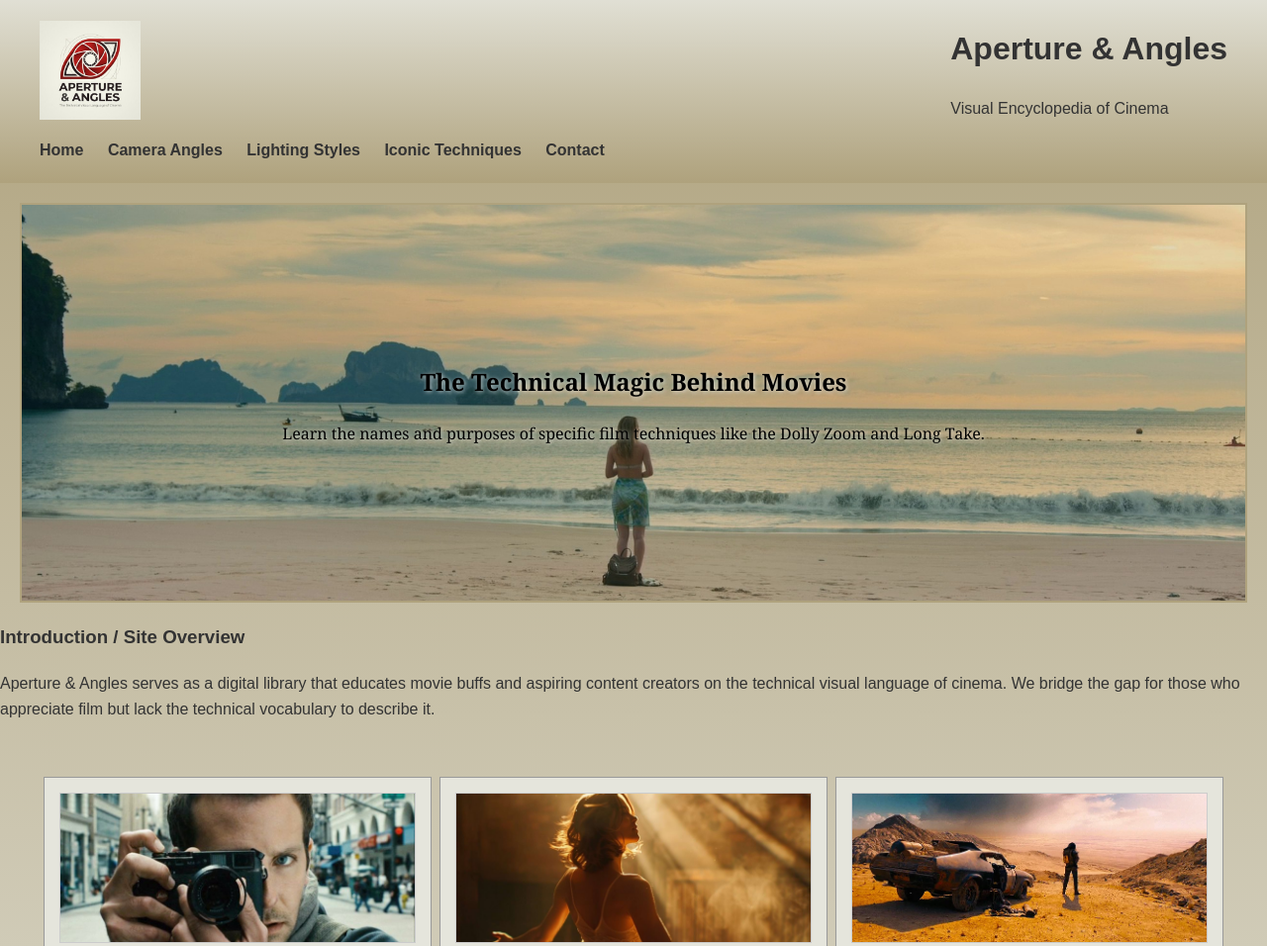
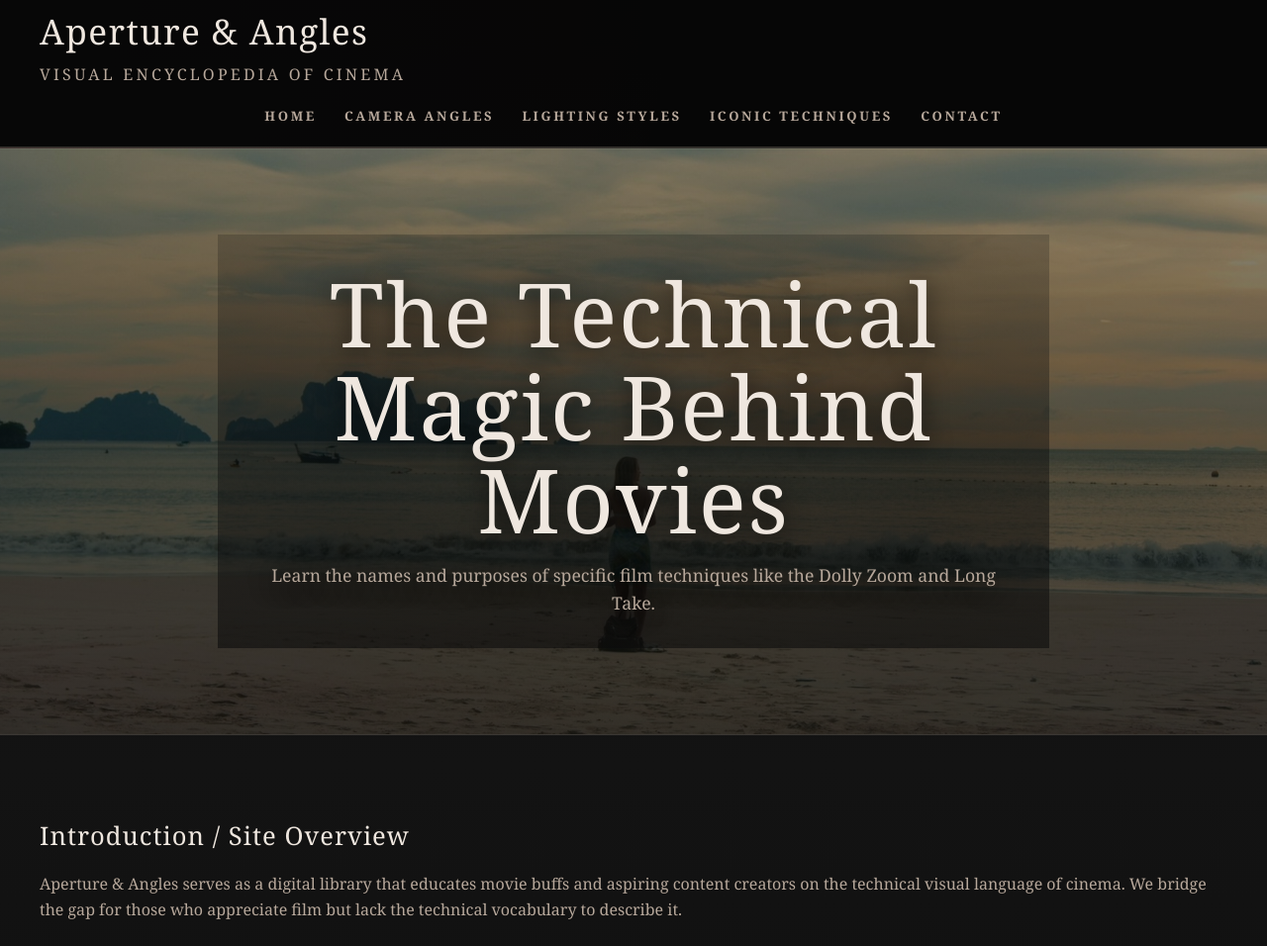
Before and after one commit to Swatx20/jiphill2, a plain HTML site: page index.html in a window 1280 px wide. Shown: the part 17-973 px from the top of the page at 99% size. Drawn offline with Linux system fonts and the light colour scheme.

Commit message:
Add files via upload
version 2

```diff
--- a/index.html
+++ b/index.html
@@ -12,7 +12,6 @@
 
     <header>
         <div class="header-content">
-            <div class="logo">LOGO</div>
             <div class="title-block">
                 <h1>Aperture & Angles</h1>
                 <p>Visual Encyclopedia of Cinema</p>
--- a/style.css
+++ b/style.css
@@ -1,27 +1,57 @@
 
+:root {
+    --bg-main: #0a0a0a;
+    --bg-panel: #111111;
+    --bg-card: #161616;
+    --text-main: #efe7df;
+    --text-muted: #b7a89b;
+    --accent: #8f2132;
+    --accent-soft: #c4b4a5;
+    --border: rgba(196, 180, 165, 0.22);
+    --shadow: rgba(0, 0, 0, 0.45);
+}
 
 body {
-    background: linear-gradient(to bottom, #afa27d, #E5E5DC);
-    color: #333;
-    font-family: Arial, Helvetica, sans-serif;
+    background:
+        radial-gradient(circle at top left, rgba(143, 33, 50, 0.16), transparent 30%),
+        linear-gradient(to bottom, #0a0a0a, #131313 42%, #0b0b0b);
+    color: var(--text-main);
+    font-family: Georgia, 'Times New Roman', serif;
     margin: 0;
     padding: 0;
     line-height: 1.6;
 }
 
 header {
+    border-bottom: 1px solid var(--border);
+    padding: 20px 32px;
+    background: rgba(7, 7, 7, 0.96);
+}
 
-    border-bottom: 1px solid #afa27d;
-    padding: 20px;
-    background: linear-gradient(to bottom, #E5E5DC, #afa27d);
-
+.hero-overlay {
+    max-width: 760px;
+    padding: 32px 40px;
+    background: linear-gradient(to bottom, rgba(10, 10, 10, 0.2), rgba(10, 10, 10, 0.58));
 }
 
 .hero-overlay h2,
 .hero-overlay p {
-    font-family: 'Georgia', serif;
-    color: #000000;
-    text-shadow: 1px 1px 4px rgba(255, 255, 255, 0.7);
+    color: var(--text-main);
+    text-shadow: 0 4px 24px rgba(0, 0, 0, 0.7);
+}
+
+.hero-overlay h2 {
+    font-size: clamp(2.8rem, 7vw, 5.6rem);
+    font-weight: 400;
+    letter-spacing: 0.02em;
+    line-height: 1.05;
+    margin: 0 0 16px;
+}
+
+.hero-overlay p {
+    color: var(--text-muted);
+    font-size: 1.1rem;
+    margin: 0;
 }
 
 .header-content {
@@ -32,31 +62,46 @@ header {
     margin: auto;
 }
 
-.logo {
-    background-image: url('apaturelogo.png');
-    background-size: contain;
-    background-position: left center;
-    background-repeat: no-repeat;
-    width: 300px;
-    height: 100px;
-    text-indent: -9999px;
+
+.title-block h1 {
+    color: var(--text-main);
+    font-size: 2.2rem;
+    font-weight: 400;
+    letter-spacing: 0.04em;
+    margin: 0;
+}
+
+.title-block p {
+    color: var(--text-muted);
+    letter-spacing: 0.2em;
+    margin: 4px 0 0;
+    text-transform: uppercase;
+}
+
+nav {
+    display: flex;
+    justify-content: center;
+    gap: 28px;
+    padding-top: 18px;
 }
 
 nav a {
-    margin-left: 20px;
     text-decoration: none;
-    color: #333;
-    font-weight: bold;
+    color: var(--text-muted);
+    font-size: 0.82rem;
+    font-weight: 600;
+    letter-spacing: 0.2em;
+    text-transform: uppercase;
 }
 
 nav a:hover {
-    color: #e68a0a;
+    color: var(--accent);
 }
 
 /* Hero Section */
 #hero {
-    height: 400px;
-    background-image: url('hero.jpg');
+    min-height: 74vh;
+    background-image: linear-gradient(rgba(7, 7, 7, 0.38), rgba(7, 7, 7, 0.72)), url('hero.jpg');
     background-size: cover;
     background-position: center;
     background-repeat: no-repeat;
@@ -64,25 +109,63 @@ nav a:hover {
     align-items: center;
     justify-content: center;
     text-align: center;
-    border: 2px solid #afa27d;
-    margin: 20px;
+    border-top: 1px solid var(--border);
+    border-bottom: 1px solid var(--border);
+    margin: 0;
 }
 
+
+#intro,
+#features,
+#cta,
+footer {
+    max-width: 1200px;
+    margin-left: auto;
+    margin-right: auto;
+}
+
+#intro {
+    padding: 56px 24px 24px;
+}
+
+#intro h3,
+#cta h3 {
+    color: var(--text-main);
+    font-size: 1.6rem;
+    font-weight: 400;
+    letter-spacing: 0.04em;
+    margin-bottom: 12px;
+}
+
+#intro p,
+.card p,
+#cta p,
+footer p {
+    color: var(--text-muted);
+}
 
 #features {
     display: flex;
     justify-content: space-around;
-    padding: 40px 20px;
-    max-width: 1200px;
-    margin: auto;
+    gap: 24px;
+    padding: 32px 24px 56px;
 }
 
 .card {
     width: 30%;
-    border: 1px solid #999;
+    border: 1px solid var(--border);
     padding: 15px;
-    background-color: #E5E5DC;
+    background: linear-gradient(to bottom, rgba(255, 255, 255, 0.02), rgba(255, 255, 255, 0.04));
+    box-shadow: 0 18px 40px var(--shadow);
     text-align: left;
+}
+
+.card h4,
+.card h4 a {
+    color: var(--text-main);
+    font-size: 1.15rem;
+    font-weight: 400;
+    text-decoration: none;
 }
 
 .placeholder-img1 {
@@ -91,11 +174,11 @@ nav a:hover {
     background-position: center;
     background-repeat: no-repeat;
     height: 150px;
-    background-color: #E5E5DC;
+    background-color: var(--bg-card);
     display: flex;
     align-items: center;
     justify-content: center;
-    border: 1px solid #ccc;
+    border: 1px solid var(--border);
     margin-bottom: 10px;
 }
 
@@ -107,11 +190,11 @@ nav a:hover {
     background-position: center;
     background-repeat: no-repeat;
     height: 150px;
-    background-color: #E5E5DC;
+    background-color: var(--bg-card);
     display: flex;
     align-items: center;
     justify-content: center;
-    border: 1px solid #ccc;
+    border: 1px solid var(--border);
     margin-bottom: 10px;
 }
 
@@ -121,34 +204,75 @@ nav a:hover {
     background-position: center;
     background-repeat: no-repeat;
     height: 150px;
-    background-color: #E5E5DC;
+    background-color: var(--bg-card);
     display: flex;
     align-items: center;
     justify-content: center;
-    border: 1px solid #ccc;
+    border: 1px solid var(--border);
     margin-bottom: 10px;
 }
 
 #cta {
-    background-color: #f0f0f0;
+    background: linear-gradient(to right, rgba(143, 33, 50, 0.12), rgba(255, 255, 255, 0.03));
+    border: 1px solid var(--border);
+    box-sizing: border-box;
+    width: calc(100% - 48px);
     padding: 40px;
     text-align: center;
-    margin: 20px;
+    margin: 0 auto 48px;
 }
 
 .btn {
     display: inline-block;
-    padding: 10px 20px;
-    background-color: #fff;
-    border: 1px solid #333;
+    padding: 12px 28px;
+    background-color: var(--accent);
+    border: 1px solid var(--accent);
     text-decoration: none;
-    color: #333;
+    color: var(--text-main);
+    font-size: 0.82rem;
+    font-weight: 700;
+    letter-spacing: 0.18em;
+    text-transform: uppercase;
     margin-top: 10px;
+}
+
+.btn:hover {
+    background-color: transparent;
+    color: var(--accent-soft);
 }
 
 footer {
     text-align: center;
     padding: 40px;
-    border-top: 1px solid #ccc;
+    border-top: 1px solid var(--border);
     font-size: 0.8em;
 }
+
+@media (max-width: 900px) {
+    .header-content,
+    #features {
+        flex-direction: column;
+    }
+
+    .title-block {
+        text-align: center;
+    }
+
+    .card {
+        width: 100%;
+    }
+
+    nav {
+        flex-wrap: wrap;
+        gap: 16px;
+    }
+
+    #hero {
+        min-height: 60vh;
+        padding: 24px;
+    }
+
+    .hero-overlay {
+        padding: 24px;
+    }
+}
```
